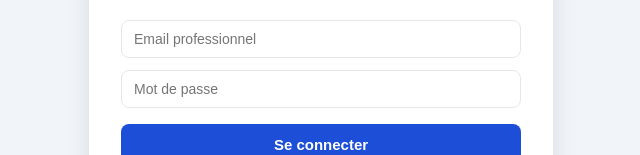
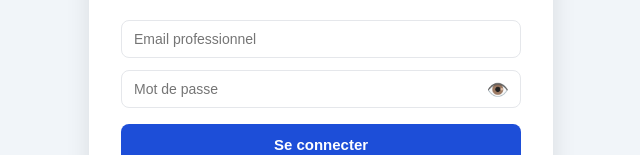
Before and after one commit to lahianimohamedalamin-dev/mans-location, a React (Create React App) app: page / in a window 1280 px wide. Shown: the part 364-519 px from the top of the page, without its empty margins (319-959 px from the left). Built offline with nearby package versions, Linux system fonts and the light colour scheme.

Commit message:
feat: ajout icône œil pour afficher/masquer le mot de passe + redirection email d'inscription vers l'appli
Co-Authored-By: Ilhame Lahiani <lahiani.mohamedalamin@gmail.com>

```diff
--- a/src/App.js
+++ b/src/App.js
@@ -1258,6 +1258,7 @@ function AuthPage(){
   const [mode, setMode] = useState("login");
   const [email, setEmail] = useState("");
   const [password, setPassword] = useState("");
+  const [showPassword, setShowPassword] = useState(false);
   const [loading, setLoading] = useState(false);
   const [error, setError] = useState("");
   const [success, setSuccess] = useState("");
@@ -1278,7 +1279,7 @@ function AuthPage(){
     if(mode==="login"){
       result = await supabase.auth.signInWithPassword({email, password});
     } else {
-      result = await supabase.auth.signUp({email, password});
+      result = await supabase.auth.signUp({email, password, options:{emailRedirectTo: window.location.origin}});
     }
     if(result.error){
       setError(result.error.message);
@@ -1307,7 +1308,10 @@ function AuthPage(){
         )}
         <input placeholder="Email professionnel" value={email} onChange={e=>setEmail(e.target.value)} style={{width:"100%",padding:"10px 12px",border:"1px solid #e5e7eb",borderRadius:8,marginBottom:12,fontSize:14,boxSizing:"border-box"}}/>
         {mode!=="forgot" && (
-        <input placeholder="Mot de passe" type="password" value={password} onChange={e=>setPassword(e.target.value)} style={{width:"100%",padding:"10px 12px",border:"1px solid #e5e7eb",borderRadius:8,marginBottom:16,fontSize:14,boxSizing:"border-box"}}/>
+        <div style={{position:"relative",marginBottom:16}}>
+          <input placeholder="Mot de passe" type={showPassword?"text":"password"} value={password} onChange={e=>setPassword(e.target.value)} style={{width:"100%",padding:"10px 12px",paddingRight:40,border:"1px solid #e5e7eb",borderRadius:8,fontSize:14,boxSizing:"border-box"}}/>
+          <span onClick={()=>setShowPassword(!showPassword)} style={{position:"absolute",right:12,top:"50%",transform:"translateY(-50%)",cursor:"pointer",fontSize:18,color:"#6b7280",userSelect:"none"}}>{showPassword?"🙈":"👁️"}</span>
+        </div>
         )}
         {error && <p style={{color:"red",fontSize:13,marginBottom:12}}>{error}</p>}
         {success && <p style={{color:"#16a34a",fontSize:13,marginBottom:12}}>{success}</p>}
```
